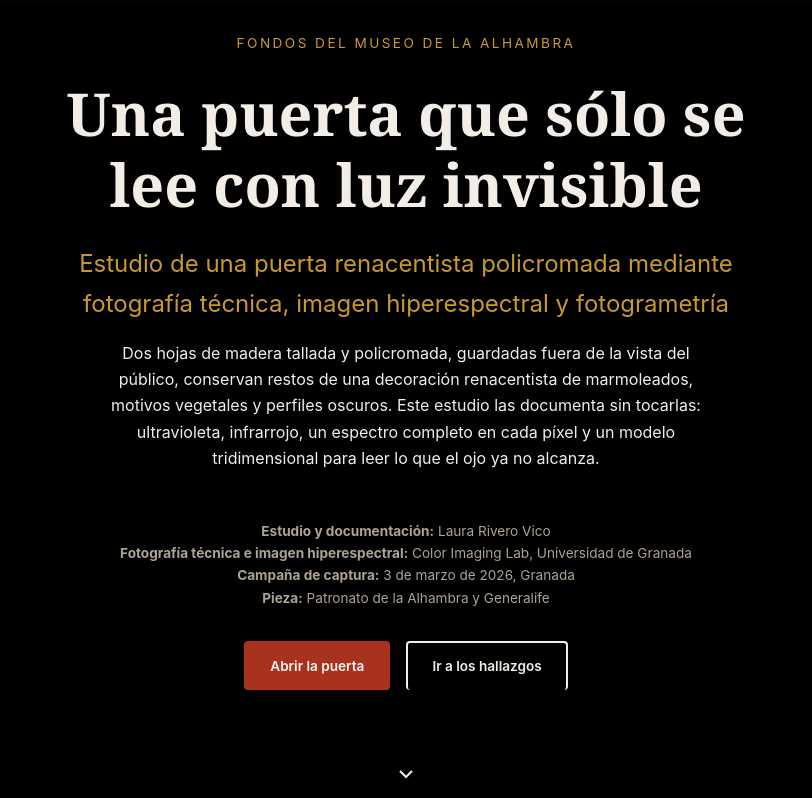
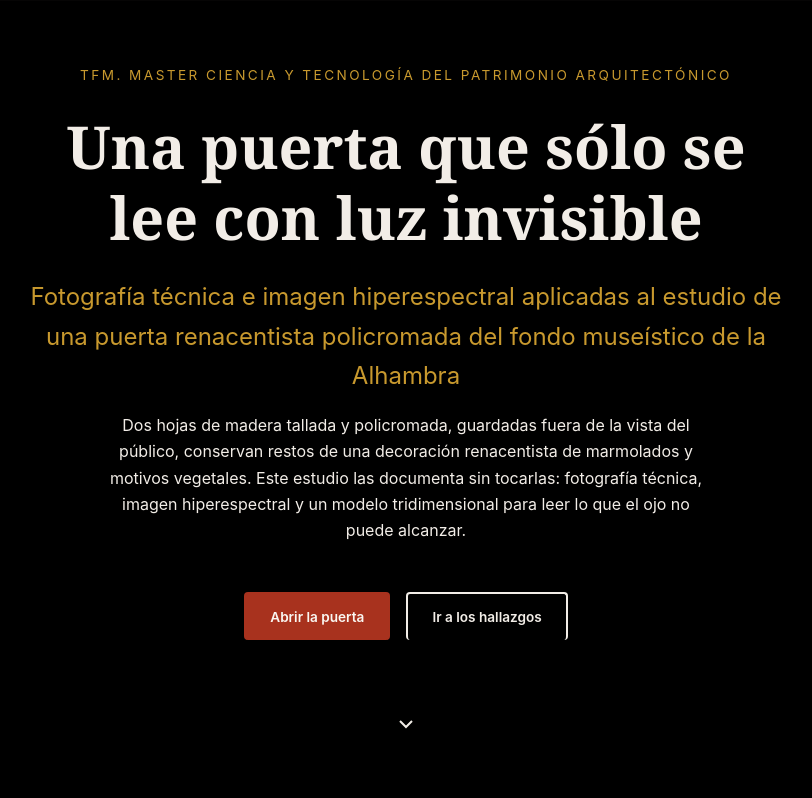
Before and after one commit to laurariverovico/puerta-renacentista-alhambra, a plain HTML site: page index.html in a window 1280 px wide. Shown: the top 798 px of the page, without its empty margins (234-1046 px from the left). Drawn offline with Linux system fonts and the light colour scheme.

Commit message:
cambios en titutlo y poco mas

```diff
--- a/index.html
+++ b/index.html
@@ -69,22 +69,16 @@
     <!-- RF-01: Portada -->
     <section id="inicio" data-hero data-zone="dark">
       <div class="hero-content">
-        <p class="hero-kicker">Fondos del Museo de la Alhambra</p>
+        <p class="hero-kicker">TFM. MASTER CIENCIA Y TECNOLOGÍA DEL PATRIMONIO ARQUITECTÓNICO </p>
 
         <h1>Una puerta que sólo se lee con luz invisible</h1>
 
-        <p class="hero-subtitle">Estudio de una puerta renacentista policromada mediante fotografía técnica, imagen hiperespectral y fotogrametría</p>
+        <p class="hero-subtitle">Fotografía técnica e imagen hiperespectral aplicadas al estudio de una puerta renacentista policromada del fondo museístico de la Alhambra</p>
 
         <p class="hero-description">
-          Dos hojas de madera tallada y policromada, guardadas fuera de la vista del público, conservan restos de una decoración renacentista de marmoleados, motivos vegetales y perfiles oscuros. Este estudio las documenta sin tocarlas: ultravioleta, infrarrojo, un espectro completo en cada píxel y un modelo tridimensional para leer lo que el ojo ya no alcanza.
+          Dos hojas de madera tallada y policromada, guardadas fuera de la vista del público, conservan restos de una decoración renacentista de marmolados y motivos vegetales. Este estudio las documenta sin tocarlas: fotografía técnica, imagen hiperespectral y un modelo tridimensional para leer lo que el ojo no puede alcanzar.
         </p>
 
-        <div class="hero-meta">
-          <p><strong>Estudio y documentación:</strong> Laura Rivero Vico<br>
-          <strong>Fotografía técnica e imagen hiperespectral:</strong> Color Imaging Lab, Universidad de Granada<br>
-          <strong>Campaña de captura:</strong> 3 de marzo de 2026, Granada<br>
-          <strong>Pieza:</strong> Patronato de la Alhambra y Generalife</p>
-        </div>
 
         <div class="hero-buttons">
           <button class="btn btn-primary" data-scroll-to="#contenidos">Abrir la puerta</button>
```
